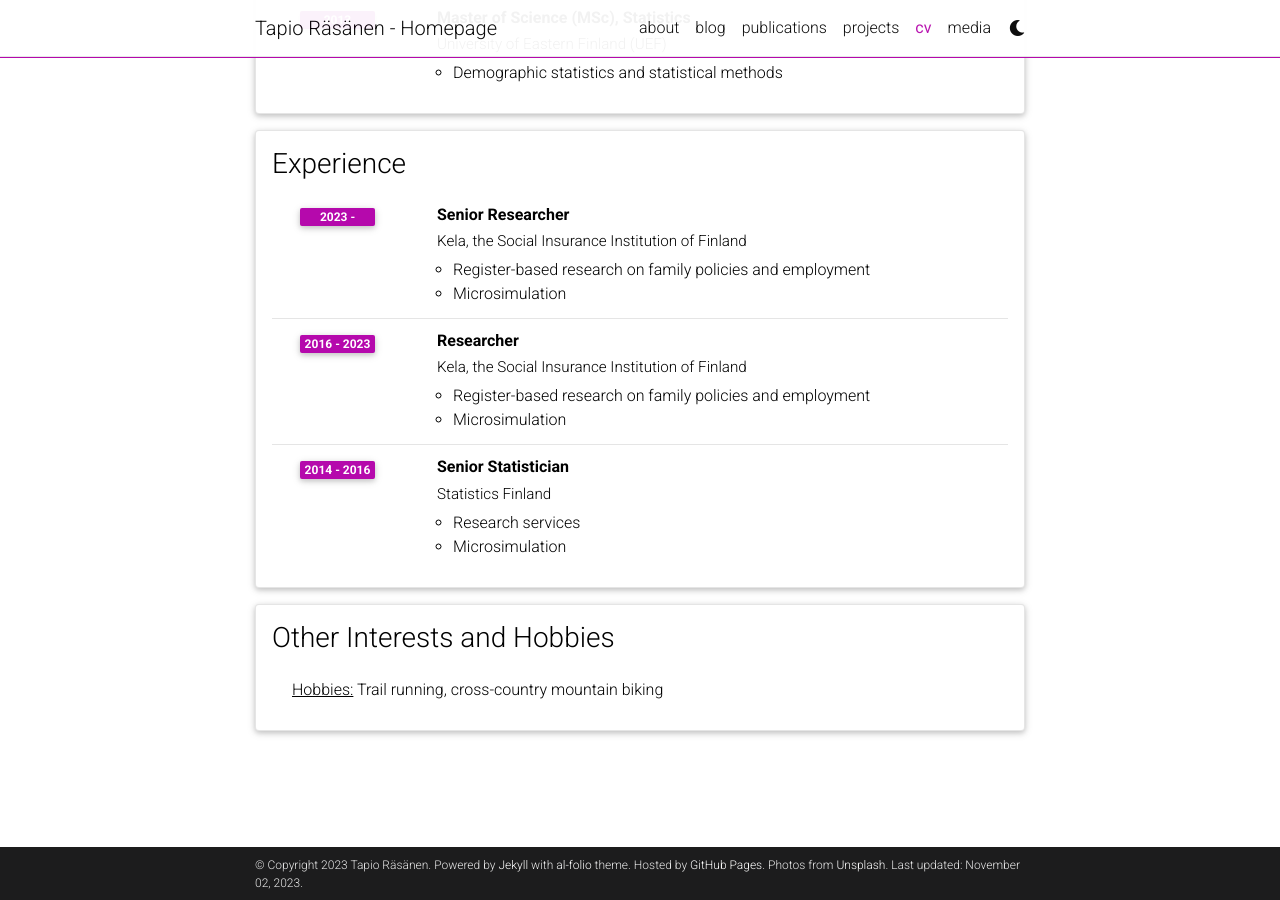
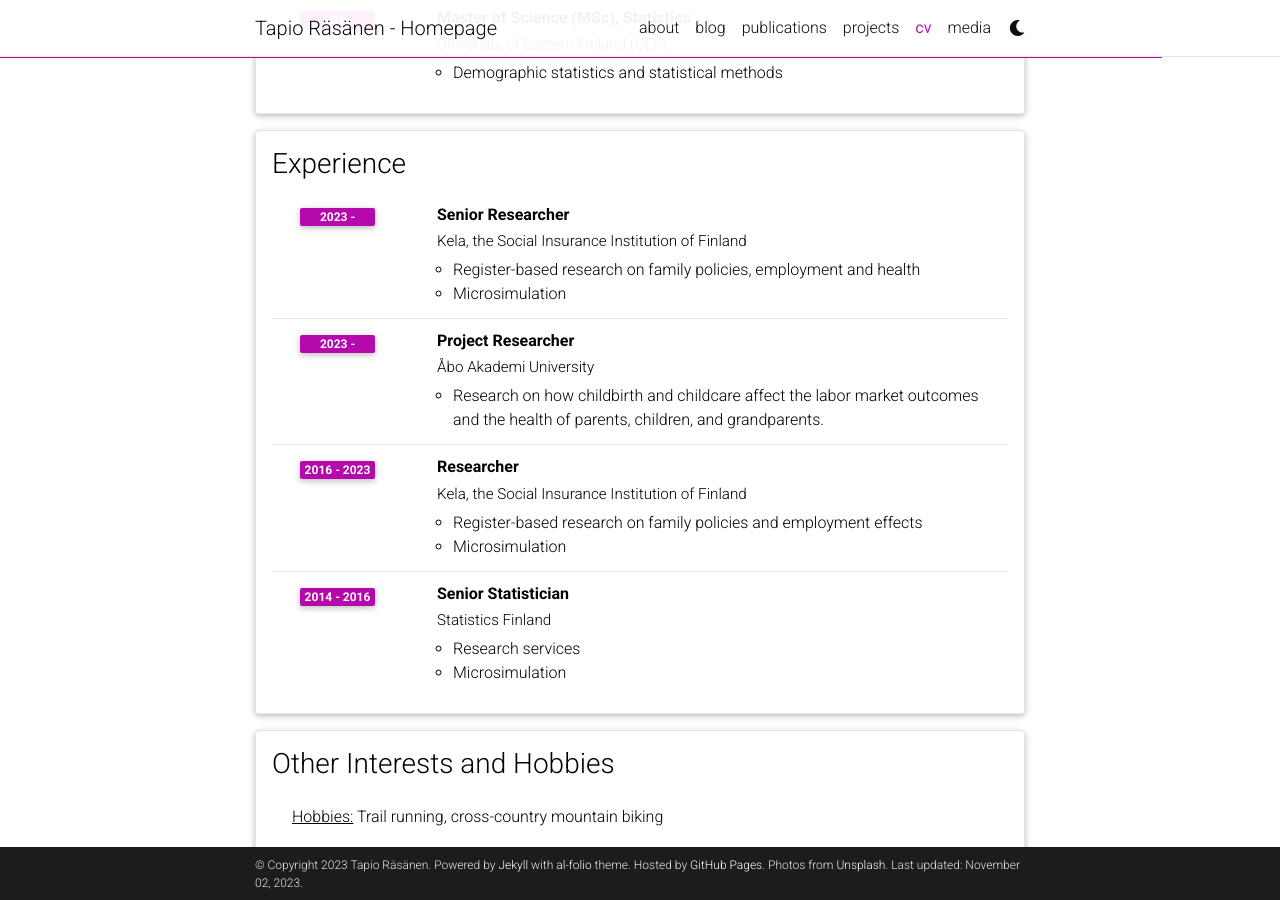
Before and after one commit to RasanenTapio/RasanenTapio.github.io, a Jekyll site: the page built from _pages/cv.md, in a window 1280 px wide and 900 px high, scrolled down 658 px. Built offline with Jekyll 4.4.1, drawn with Linux system fonts in a browser that asks for light colours; comment, search, counter and statistics services are not loaded; a style sheet for code colours, icons or effects is not loaded.

Commit message:
Update cv.yml

```diff
--- a/_data/cv.yml
+++ b/_data/cv.yml
@@ -34,13 +34,18 @@
       institution: Kela, the Social Insurance Institution of Finland
       year: 2023 -
       description:
-        - Register-based research on family policies and employment
+        - Register-based research on family policies, employment and health
         - Microsimulation
+    - title: Project Researcher
+      institution:  Åbo Akademi University
+      year: 2023 -
+      description:
+        - Research on how childbirth and childcare affect the labor market outcomes and the health of parents, children, and grandparents.
     - title: Researcher
       institution: Kela, the Social Insurance Institution of Finland
       year: 2016 - 2023
       description:
-        - Register-based research on family policies and employment
+        - Register-based research on family policies and employment effects
         - Microsimulation
     - title: Senior Statistician
       institution: Statistics Finland
```
